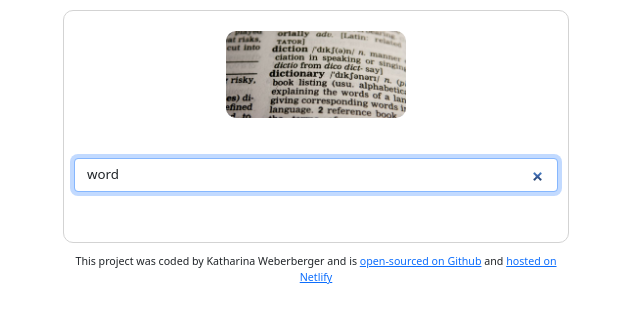
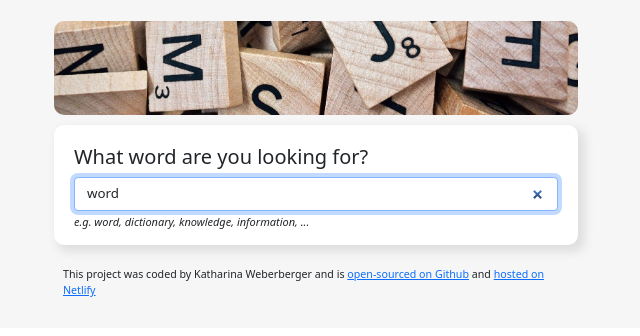
Before and after one commit to katharinaweb/react-dictionary-app-project, a React (Create React App) app: page / in a window 1280 px wide. Shown: the top 336 px of the page, without its empty margins (324-964 px from the left). Built offline with nearby package versions, Linux system fonts and the light colour scheme; no server answers.

Commit message:
Styled app in CSS

```diff
--- a/src/App.css
+++ b/src/App.css
@@ -1,28 +1,34 @@
 .App {
+  background-color: #f6f6f6;
+  padding: 20px;
+}
+
+.container {
   max-width: 550px;
   margin: 0 auto;
 }
 
-.App-dictionary {
-  border: 1px solid lightgray;
+section {
+  background-color: #fff;
+  margin: 10px 0px;
+  padding: 20px 20px 15px 20px;
   border-radius: 10px;
-  padding: 10px;
-  margin: 10px;
+  box-shadow: 5px 5px 10px 2px #e0dfdf;
 }
 
-.App-header {
-  margin: 10px 0;
-}
-
-.App-image {
-  max-width: 180px;
-  display: block;
-  margin: 0 auto;
+.App-dictionary {
+  border: 1px solid #f6f6f6;
   border-radius: 10px;
 }
 
 .App-footer {
   font-size: 8pt;
   margin: 10px;
-  text-align: center;
 }
+
+.App-image {
+  width: 100%;
+  display: block;
+  margin: 0 auto;
+  border-radius: 10px;
+}
--- a/src/App.js
+++ b/src/App.js
@@ -7,13 +7,11 @@ function App() {
     <div className="App">
       <div className="container">
         <div className="App-dictionary">
-          <header className="App-header">
-            <img
-              src={dictionaryImage}
-              className="img-fluid App-image"
-              alt="dictionary"
-            />
-          </header>
+          <img
+            src={dictionaryImage}
+            className="img-fluid App-image"
+            alt="dictionary"
+          />
           <main>
             <Dictionary defaultKeyword="word" />
           </main>
--- a/src/Dictionary.css
+++ b/src/Dictionary.css
@@ -1,7 +1,14 @@
-.Dictionary-form {
-  margin: 40px 0;
+.Dictionary-h1 {
+  font-size: 20px;
+}
+
+.Dictionary-hint {
+  font-size: 11px;
+  font-style: italic;
 }
 
 .Dictionary-input {
   font-size: 10pt;
+  color: lightslategray;
+  margin-bottom: 3px;
 }
--- a/src/Dictionary.js
+++ b/src/Dictionary.js
@@ -1,6 +1,7 @@
 import React, { useState } from "react";
 import axios from "axios";
 import Results from "./Results";
+import dictionaryImage from "./dictionaryImage.jpg";
 import "./Dictionary.css";
 
 export default function Dictionary(props) {
@@ -29,6 +30,8 @@ export default function Dictionary(props) {
   if (loaded) {
     return (
       <div className="Dictionary">
+        <section>
+          <h1 className="Dictionary-h1">What word are you looking for?</h1>
           <form className="Dictionary-form" onSubmit={handleSubmit}>
             <input
               className="Dictionary-input form-control"
@@ -38,6 +41,10 @@ export default function Dictionary(props) {
               defaultValue={props.defaultKeyword}
             ></input>
           </form>
+          <div className="Dictionary-hint">
+            e.g. word, dictionary, knowledge, information, ...
+          </div>
+        </section>
         <Results results={results} />
       </div>
     );
--- a/src/Phonetics.css
+++ b/src/Phonetics.css
@@ -4,3 +4,20 @@
   margin-bottom: 20px;
   color: lightslategray;
 }
+
+.Phonetics-link {
+  color: #fff;
+  text-decoration: none;
+  font-weight: 100;
+  background-color: crimson;
+  border: 1px solid crimson;
+  padding: 3px 8px;
+  border-radius: 10px;
+  transition: all 150ms ease-in-out;
+}
+
+.Phonetics-link:hover {
+  color: crimson;
+  background-color: #fff;
+  border: 1px solid crimson;
+}
--- a/src/Phonetics.js
+++ b/src/Phonetics.js
@@ -5,7 +5,12 @@ export default function Phonetics(props) {
   console.log(props.phonetics);
   return (
     <div className="Phonetics">
-      <a href={props.phonetics.audio} target="_blank" rel="noreferrer">
+      <a
+        className="Phonetics-link"
+        href={props.phonetics.audio}
+        target="_blank"
+        rel="noreferrer"
+      >
         Listen
       </a>
       <div className="Phonetics-text">{props.phonetics.text}</div>
--- a/src/Results.js
+++ b/src/Results.js
@@ -7,6 +7,7 @@ export default function Results(props) {
   if (props.results) {
     return (
       <div className="Results">
+        <section>
           <h2 className="Results-word">{props.results[0].word}</h2>
           {props.results[0].phonetics.map((phonetics, index) => {
             return (
@@ -15,11 +16,12 @@ export default function Results(props) {
               </div>
             );
           })}
+        </section>
         {props.results[0].meanings.map((meanings, index) => {
           return (
-            <div key={index}>
+            <section key={index}>
               <Meanings meanings={meanings} />
-            </div>
+            </section>
           );
         })}
       </div>
--- /dev/null
+++ b/src/Synonyms.css
@@ -0,0 +1,14 @@
+.Synonyms {
+  font-weight: 100;
+  font-size: 8pt;
+  margin-top: 10px;
+}
+
+.Synonyms-ul {
+  padding: 0;
+}
+
+.Synonyms-li {
+  display: inline-block;
+  padding-right: 10px;
+}
--- a/src/Synonyms.js
+++ b/src/Synonyms.js
@@ -1,15 +1,16 @@
 import React from "react";
+import "./Synonyms.css";
 
 export default function Synonyms(props) {
   if (props.synonyms.length > 0) {
     return (
       <div className="Synonyms">
-        <ul>
+        <ul className="Synonyms-ul">
           {props.synonyms.map((synonyms, index) => {
             return (
-              <div key={index}>
-                <li>{synonyms}</li>
-              </div>
+              <li key={index} className="Synonyms-li">
+                {synonyms}
+              </li>
             );
           })}
         </ul>
```
Also changed, not shown: src/dictionaryImage.jpg. Lines whose indentation alone changed are shown as unchanged.
